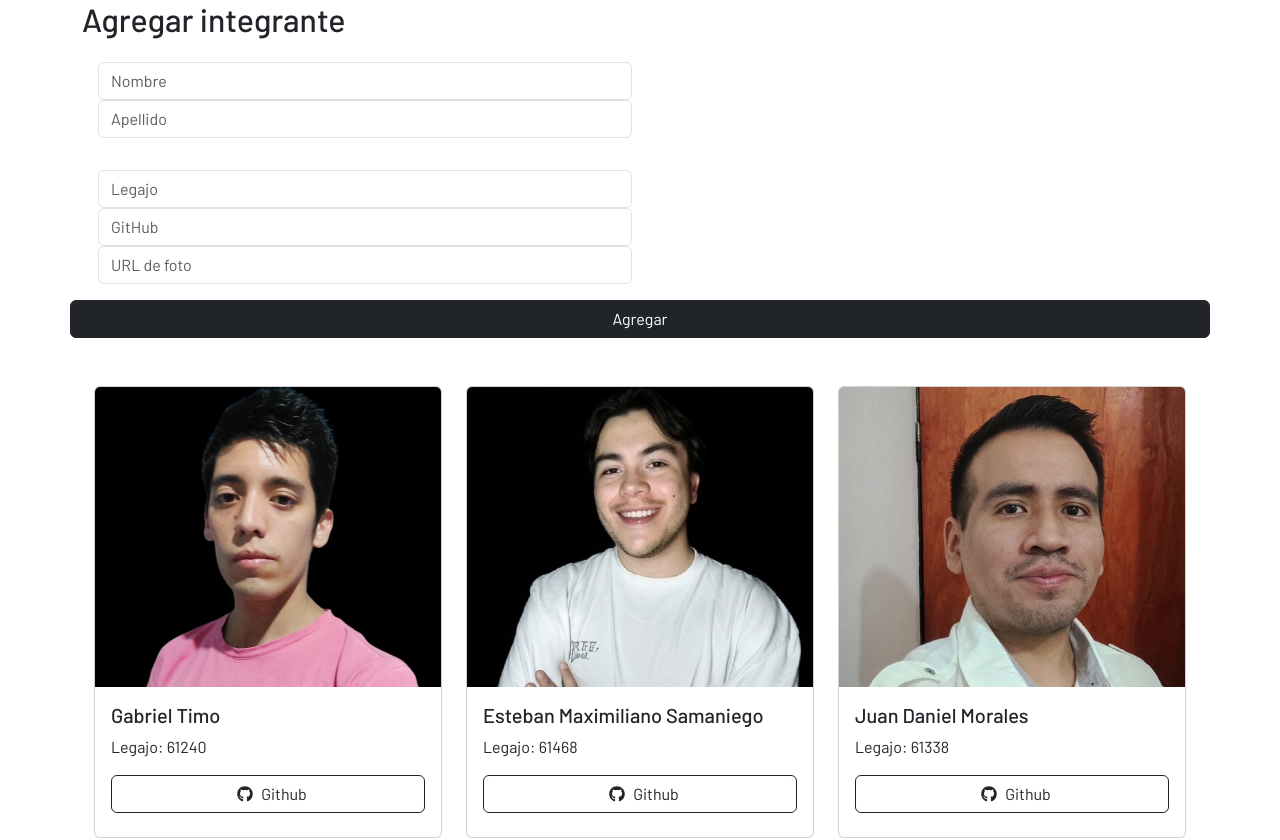
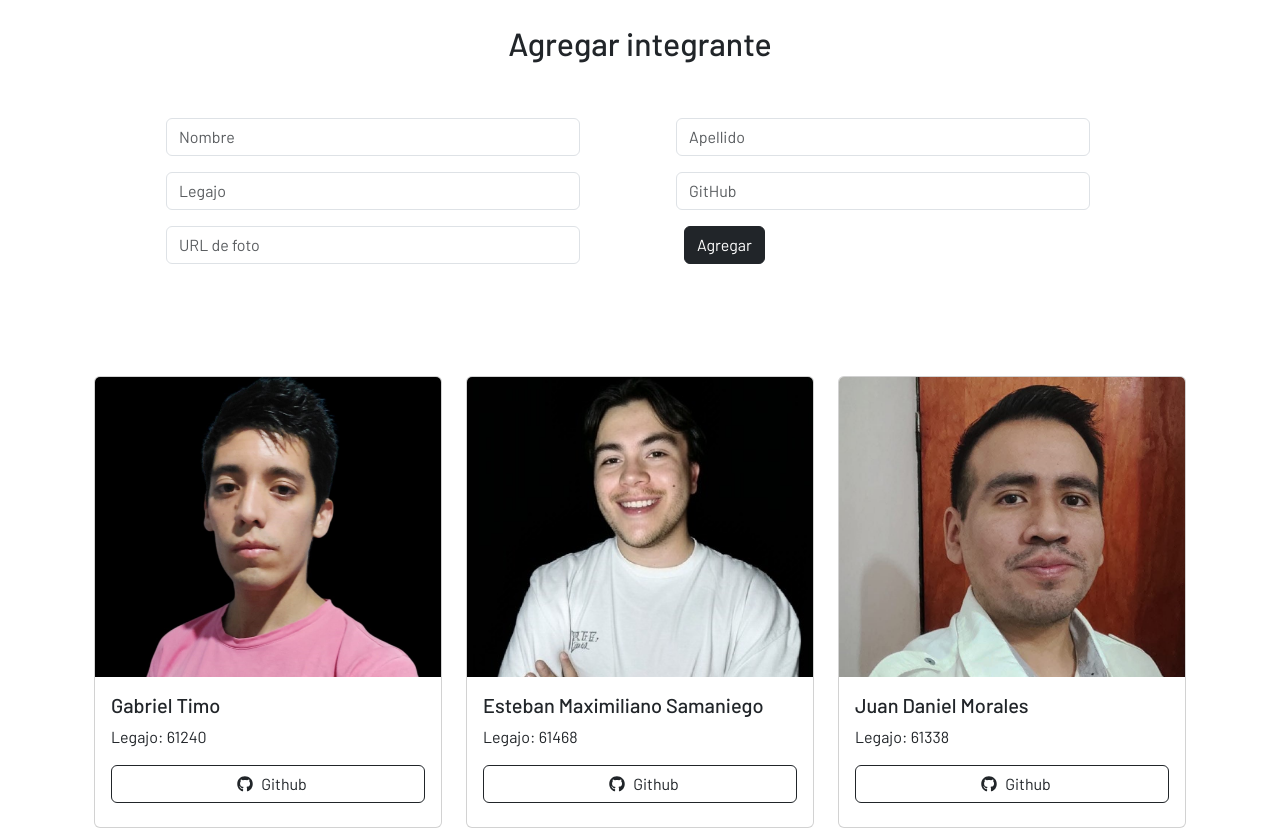
Before and after one commit to MaxiSama12/TP2_Programacion_Grupo_6, a React (Create React App) app: page / in a window 1280 px wide. Shown: the top 840 px of the page. Built offline with nearby package versions, Linux system fonts and the light colour scheme.

Commit message:
agregando estilso a formulario

```diff
--- a/src/App.js
+++ b/src/App.js
@@ -59,7 +59,6 @@ function App() {
   return (
     <>
       <Main integrantes={integrantes} />
-      <Nosotros integrantes={integrantes} />
     </>
   );
 }
--- a/src/components/Main.jsx
+++ b/src/components/Main.jsx
@@ -27,13 +27,12 @@ function Main({ integrantes }) {
 
   return (
     <div className="container">
-      <h2>Agregar integrante</h2>
-
-      <form className="row" onSubmit={handleSubmit}>
-        <div className="row">
-          <div className="col-6 m-3">
+      <div className="justify-content-center  ">
+        <h2 className="text-center mt-4">Agregar integrante</h2>
+        <form className="row w-100 px-5" onSubmit={handleSubmit}>
+          <div className="col-6 p-5">
             <input
-              className="form-control"
+              className="form-control mb-3"
               type="text"
               name="nombre"
               placeholder="Nombre"
@@ -41,17 +40,7 @@ function Main({ integrantes }) {
               onChange={handleChange}
             />
             <input
-              className="form-control"
-              type="text"
-              name="apellido"
-              placeholder="Apellido"
-              value={nuevo.apellido}
-              onChange={handleChange}
-            />
-          </div>
-          <div className="col-6 m-3">
-            <input
-              className="form-control"
+              className="form-control mb-3"
               type="text"
               name="legajo"
               placeholder="Legajo"
@@ -59,15 +48,7 @@ function Main({ integrantes }) {
               onChange={handleChange}
             />
             <input
-              className="form-control"
-              type="text"
-              name="github"
-              placeholder="GitHub"
-              value={nuevo.github}
-              onChange={handleChange}
-            />
-            <input
-              className="form-control"
+              className="form-control mb-3"
               type="text"
               name="foto"
               placeholder="URL de foto"
@@ -75,12 +56,30 @@ function Main({ integrantes }) {
               onChange={handleChange}
             />
           </div>
-        </div>
-        <button className="btn btn-dark" type="submit">
-          Agregar
-        </button>
-      </form>
+          <div className="col-6 p-5">
+            <input
+              className="form-control mb-3"
+              type="text"
+              name="apellido"
+              placeholder="Apellido"
+              value={nuevo.apellido}
+              onChange={handleChange}
+            />
+            <input
+              className="form-control mb-3"
+              type="text"
+              name="github"
+              placeholder="GitHub"
+              value={nuevo.github}
+              onChange={handleChange}
+            />
 
+            <button className="btn btn-dark mx-2" type="submit">
+              Agregar
+            </button>
+          </div>
+        </form>
+      </div>
       <Nosotros integrantes={equipo} />
     </div>
   );
```
